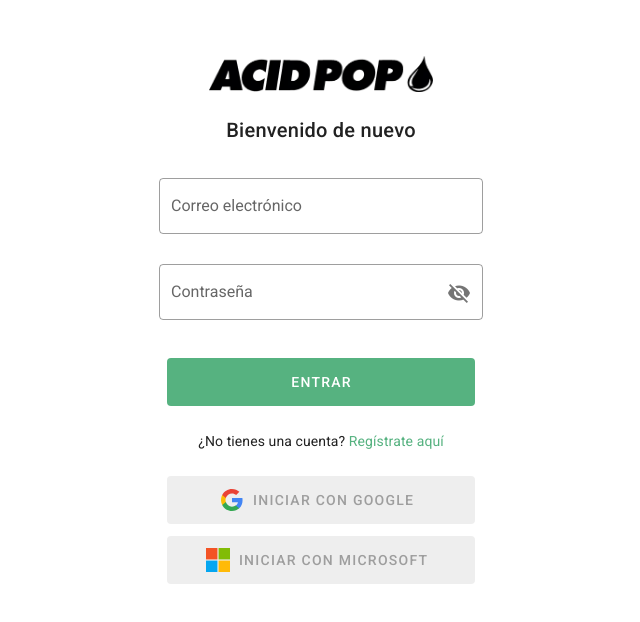
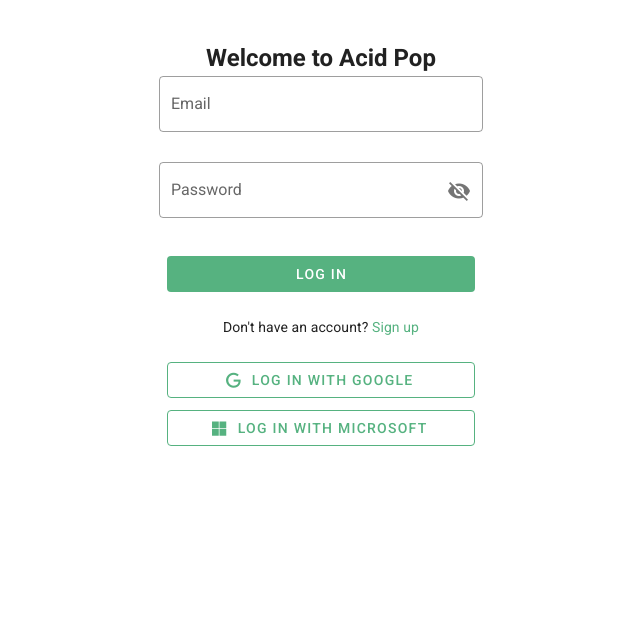
Before and after one commit to JashiRL/front-end-mvc-final, a Nuxt app: page / in a window 1280 px wide. Shown: the top 622 px of the page, without its empty margins (319-959 px from the left). Built offline with nearby package versions, Linux system fonts and the light colour scheme.

Commit message:
Login implementation

```diff
--- a/components/users/ui-login.vue
+++ b/components/users/ui-login.vue
@@ -1,16 +1,13 @@
 <template>
   <v-card width="348" flat class="py-10">
     <v-container>
-          <v-card-text class="text-center">
-              <img src="~/assets/img/acid-pop-dark.png" width="224" height="36" alt="">
-              <h6 class="text-h6 py-4">
-                  Bienvenido de nuevo
-              </h6>
-          </v-card-text>
+      <h2 class="text-center">
+        Welcome to Acid Pop
+      </h2>
       <v-form>
         <v-text-field
           v-model="loginEmail"
-                  label="Correo electrónico"
+          label="Email"
           hint="example@email.com"
           color="primary"
           :rules="[rules.required]"
@@ -21,7 +18,7 @@
         <v-text-field
           :append-icon="showPass ? 'mdi-eye' : 'mdi-eye-off'"
           v-model="loginPassword"
-                  label="Contraseña"
+          label="Password"
           color="primary"
           :type="showPass ? 'text' : 'password'"
           :rules="[rules.required, rules.min]"
@@ -33,61 +30,51 @@
       </v-form>
       <v-card-actions>
         <v-btn
-                  height="48"
           color="primary"
           block
           depressed
-                  @click=""
+          @click="loginUser"
         >
-                  <span style="color: white;">Entrar</span>
+          <span style="color: white;">Log In</span>
         </v-btn>
       </v-card-actions>
       <v-card-text class="text-center">
-              ¿No tienes una cuenta?
-              <a color="primary" @click="signupDialog=true">Regístrate aquí</a>
+        Don't have an account?
+        <a color="primary" @click="signupDialog=true">Sign up</a>
       </v-card-text>
       <v-card-actions>
         <v-row>
           <v-col>
             <v-btn
-                          color="secondary"
-                          height="48"
+              block
+              outlined
+              depressed
+              color="primary"
               class="mb-3"
-                          block
-                          depressed
             >
-                          <div class="d-flex align-center">
-                              <img src="~/assets/icons/google_logo.svg" width="24" alt="" srcset="">
-                              <span class="mx-2 grey--text">
-                                  Iniciar con Google
-                              </span>
-                          </div>
+              <v-icon left>mdi-google</v-icon>
+              Log in with Google
             </v-btn>
             <v-btn
-                          color="secondary"
-                          height="48"
               block
+              outlined
               depressed
-
+              color="primary"
             >
-                          <div class="d-flex align-center">
-                              <img left src="~/assets/icons/microsoft_logo.svg" width="24" alt="" srcset="">
-                              <span class="mx-2 grey--text">
-                                  Iniciar con Microsoft
-                              </span>
-                          </div>
+              <v-icon left>mdi-microsoft</v-icon>
+              Log in with Microsoft
             </v-btn>
           </v-col>
         </v-row>
       </v-card-actions>
     </v-container>
-      <!--Sign Up Dialog-->
+    <!-- Sign Up Dialog -->
     <v-dialog
       v-model="signupDialog"
       width="448"
       persistent
     >
-      <v-card width="448"  flat>
+      <v-card flat>
         <v-btn
           icon
           @click="signupDialog=false"
@@ -95,20 +82,21 @@
           <v-icon>mdi-window-close</v-icon>
         </v-btn>
         <v-container class="px-12">
-                  <h2 class="text-center pb-8">Crea una nueva cuenta</h2>
+          <h2 class="text-center pb-8">Create a new account</h2>
           <v-form>
             <v-text-field
               v-model="signupEmail"
-                          label="Correo electrónico"
+              label="Email"
               hint="example@email.com"
               outlined
+              :rules="[rules.required]"
             >
             </v-text-field>
             <v-text-field
               v-model="signupPassword"
-                          label="Nueva contraseña"
+              label="New Password"
               color="primary"
-                          hint="Al menos 8 caracteres"
+              hint="At least 8 characters"
               :append-icon="showPass ? 'mdi-eye' : 'mdi-eye-off'"
               :type="showPass ? 'text' : 'password'"
               :rules="[rules.required, rules.min]"
@@ -122,9 +110,9 @@
           <v-checkbox v-model="checkTerms">
             <template v-slot:label>
               <div>
-                              Estoy de acuerdo con los
+                I agree with the
                 <a href="">
-                                  Términos y condiciones
+                  Terms and Conditions
                 </a>
               </div>
             </template>
@@ -132,25 +120,35 @@
           <v-card-actions>
             <v-btn
               color="primary"
-                          height="48"
               block
               depressed
               :disabled="!checkTerms"
-                          @click=""
+              @click="addUser"
             >
-                          <span style="color: white;">Registrarme</span>
+              <span style="color: white;">Sign up</span>
             </v-btn>
           </v-card-actions>
-
         </v-container>
       </v-card>
     </v-dialog>
+    <v-snackbar
+      v-model="snackbar.show"
+      :color="snackbar.color"
+      top
+      right
+      timeout="3000"
+    >
+      {{ snackbar.message }}
+      <v-btn color="white" text @click="snackbar.show = false">
+        Close
+      </v-btn>
+    </v-snackbar>
   </v-card>
 </template>
 
 <script>
 export default {
-  data () {
+  data() {
     return {
       loginEmail: null,
       loginPassword: null,
@@ -159,11 +157,60 @@
       signupDialog: false,
       showPass: false,
       checkTerms: false,
+      snackbar: {
+        show: false,
+        message: "",
+        color: "",
+      },
       rules: {
-              required: value => !!value || 'Campo requerido',
-              min: v => (v && v.length >= 8) || 'Al menos 8 caracteres'
+        required: value => !!value || 'Required field',
+        min: v => (v && v.length >= 5) || 'At least 5 characters',
+      },
+    };
+  },
+  methods: {
+    loginUser() {
+      const sendData = {
+        email: this.loginEmail,
+        password: this.loginPassword,
+      };
+      const url = "/login";
+      this.$axios
+        .post(url, sendData)
+        .then((res) => {
+          if (res.data.token) {
+            localStorage.setItem("token", res.data.token);
+            this.$router.push("/home");
           }
+        })
+        .catch((err) => {
+          this.showSnackbar("Login failed. Please check your credentials.", "red");
+        });
+    },
+    addUser() {
+      const sendData = {
+        id: Date.now().toString(),
+        email: this.signupEmail,
+        password: this.signupPassword,
+      };
+      const url = "/signup";
+      this.$axios
+        .post(url, sendData)
+        .then((res) => {
+          if (res.data.message === "Usuario Registrado Satisfactoriamente") {
+            this.showSnackbar(res.data.message, "green");
+            this.signupDialog = false;
           }
-  }
-}
+        })
+        .catch((err) => {
+          this.showSnackbar("User not registered, something went wrong", "red");
+        });
+    },
+    showSnackbar(message, color) {
+      this.snackbar.show = true;
+      this.snackbar.message = message;
+      this.snackbar.color = color;
+    },
+  },
+};
 </script>
--- a/nuxt.config.js
+++ b/nuxt.config.js
@@ -65,7 +65,7 @@
   // Axios module configuration: https://go.nuxtjs.dev/config-axios
   axios: {
     // Workaround to avoid enforcing hard-coded localhost:3000: https://github.com/nuxt-community/axios-module/issues/308
-    baseURL: '/',
+    baseURL: 'http://localhost:6010/',
   },
 
   // Vuetify module configuration: https://go.nuxtjs.dev/config-vuetify
```
Lines whose indentation alone changed are shown as unchanged.
